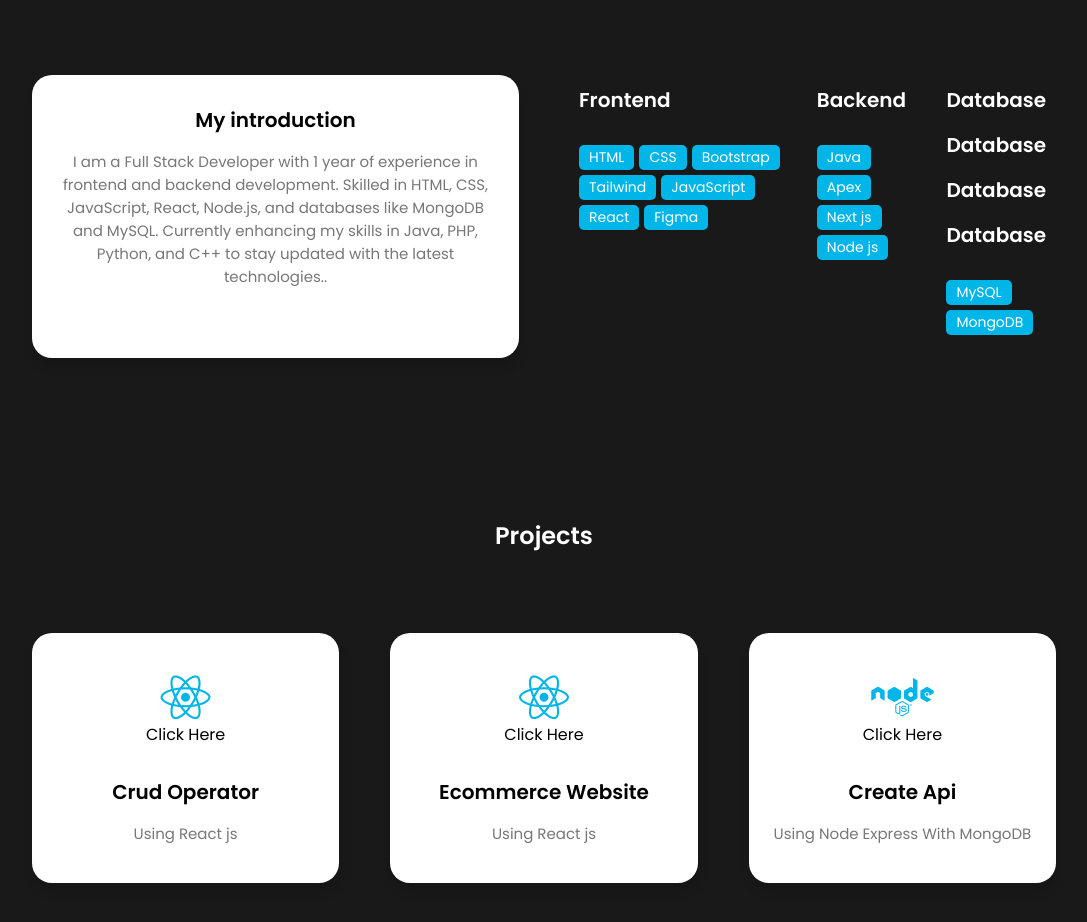
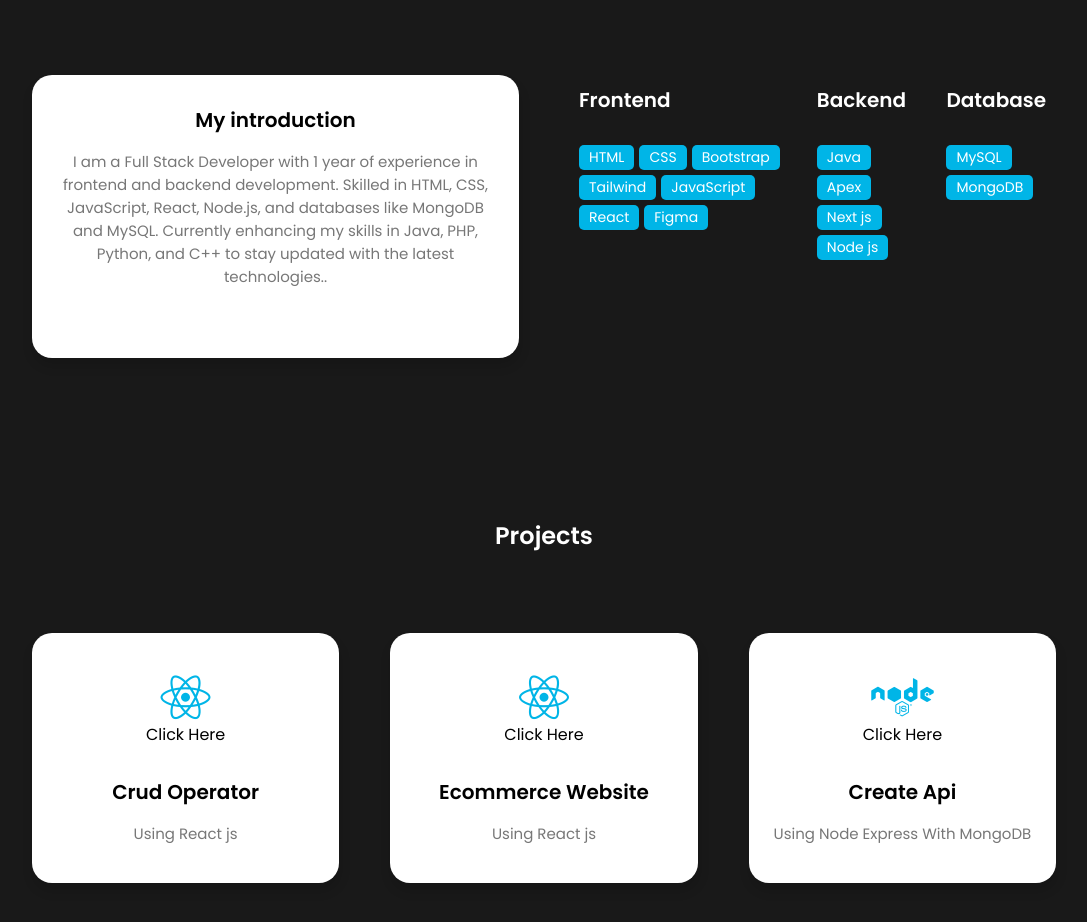
Before and after one commit to Zulfiqar-Ali10/React-Portfolio, a React (Vite) app: page / in a window 1280 px wide. Shown: the part 920-1842 px from the top of the page, without its empty margins (96-1183 px from the left). Built offline with nearby package versions, Linux system fonts and the light colour scheme.

Commit message:
changes-56

```diff
--- a/src/Components/About.jsx
+++ b/src/Components/About.jsx
@@ -45,9 +45,6 @@ export default function About() {
       <div className="skills-box">
         <div className="skills-header">
           <h3>Database</h3>
-          <h3>Database</h3>
-          <h3>Database</h3>
-          <h3>Database</h3>
         </div>
         <div className="skills-list">
           <span>MySQL</span>
```
